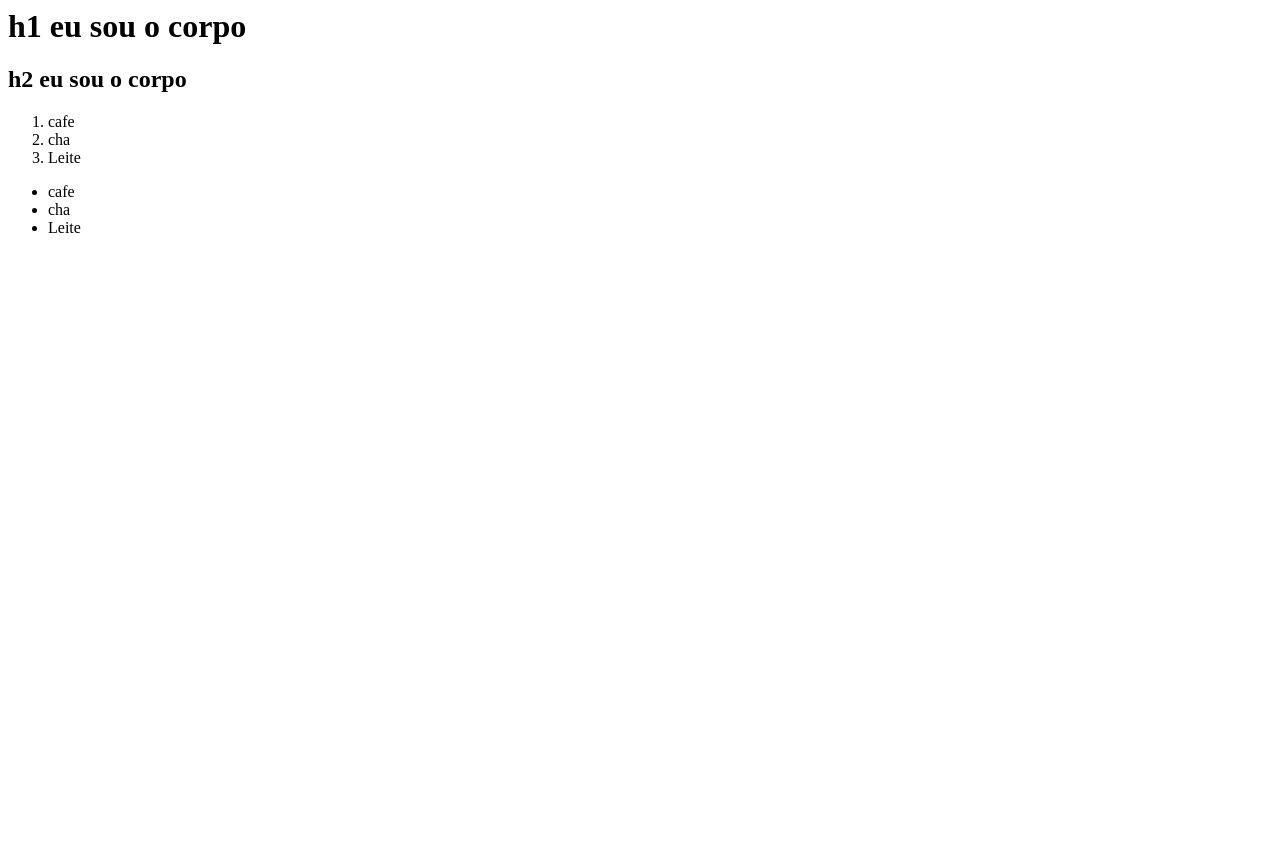
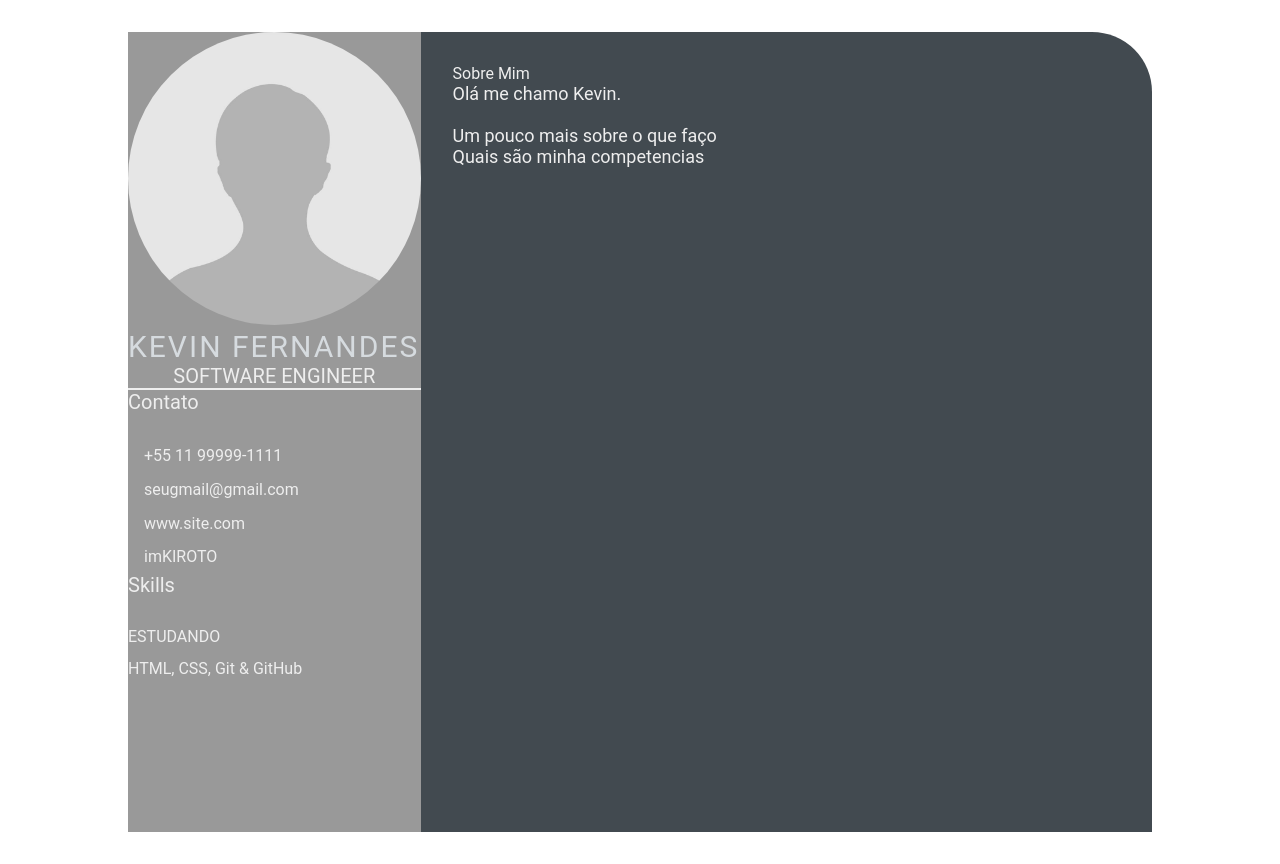
Before and after one commit to imKIROTO/ashketchum.github.io, a plain HTML site: page index.html in a window 1280 px wide. Before the commit the page ends 800 px from the top, so only its background shows below. Drawn offline with Linux system fonts and the light colour scheme.

Commit message:
feature: add day-02 & style.css

```diff
--- a/index.html
+++ b/index.html
@@ -1,21 +1,58 @@
-<html>
-    <head>
-        <title>
-            olá, eu sou a cabeça
-        </title>
-    </head>
-    <body>
-        <h1>h1 eu sou o corpo</h1>
-        <h2>h2 eu sou o corpo</h2>
-    </body>
-    <ol>
-        <li>cafe</li>
-        <li>cha</li>
-        <li>Leite</li>
-    </ol>
-    <ul>
-        <li>cafe</li>
-        <li>cha</li>
-        <li>Leite</li>
-    </ul>
+<!DOCTYPE html>
+<html lang="en">
+<head>
+    <meta charset="UTF-8">
+    <meta http-equiv="X-UA-Compatible" content="IE=edge">
+    <meta name="viewport" content="width=device-width, initial-scale=1.0">
+
+    <title>Kevin Fernandes</title>
+
+    <link rel="stylesheet" href="style.css">
+</head>
+<body>
+    <main class="resume-contents">
+        <section class="left-section">
+            <div class="left-section-content">
+                <div class="profile">
+                    <img class="profile-image" src="img/image-profile.jpg" alt="Profile image">
+                    <p class="name">Kevin Fernandes</p>
+                    <p class="profession">Software Engineer</p>
+                </div>
+                <div class="contact-info">
+                    <p class="left-title">Contato</p>
+                    <ul>
+                        <li><i class="fa fa-phone"></i>+55 11 99999-1111
+                        </li>
+                        <li><i class="fa fa-envelope"></i>seugmail@gmail.com
+                        </li>
+                        <li><i class="fa fa-globe"></i>www.site.com
+                        </li>
+                        <li><i class="fa fa-github"></i>imKIROTO
+                        </li>
+                    </ul>
+                </div>
+                <div class="skills">
+                    <p class="left-title">Skills</p>
+                    <ul>
+                        <li><p>ESTUDANDO</p></li>
+                        <li><p>HTML, CSS, Git & GitHub</p></li>
+                    </ul>
+                </div>
+            </div>
+        </section>
+
+        <section class="right-section">
+            <div class="right-section-contents">
+                <section class="about gap">
+                    <div class="right-title">Sobre Mim</div>
+                    <p class="about-me-contents">
+                        Olá me chamo Kevin.<br>
+                        <br> Um pouco mais sobre o que faço
+                        <br> Quais são minha competencias
+                    </p>
+                </section>
+            </div>
+        </section>
+    </main>
+</body>
 </html>
--- /dev/null
+++ b/style.css
@@ -0,0 +1,103 @@
+* {
+    margin: 0;
+    padding: 0;
+    box-sizing: border-box;
+    list-style: none;
+    font-family: 'Roboto', sans-serif;
+}
+
+.resume-contents {
+    min-height: 100vh;
+    width: 80%;
+    margin: 2rem auto;
+    display: grid;
+    grid-template-columns: repeat(7, 1fr);
+}
+
+.left-section {
+    grid-column: span 2;
+    height: 100%;
+    background-color: #999999;
+}
+
+.right-section {
+    grid-column: span 5;
+    height: 100%;
+    background-color: #424a50;
+    border-radius: 0px 60px 0px 0px;
+}
+
+.left-section-contents{
+    padding: 2rem 2rem;
+}
+
+.profile {
+    width: 100%;
+    border-bottom: 2px solid #eeeeee;
+}
+
+.profile .profile-image {
+    width: 100%;
+    border-radius: 100%;
+}
+
+.name {
+    color: #D6DBDF;
+    font-size: 30px;
+    letter-spacing: 2px;
+    text-transform: uppercase;
+}
+
+.profession {
+    color: #eeeeee;
+    font-size: 20px;
+    text-transform: uppercase;
+    text-align: center;
+}
+
+/* .contact-info { border-bottom: 2px solid #1B2631; } */
+.left-title {
+    color: #eeeeee;
+    font-size: 20px;
+}
+
+.contact-info ul {
+    padding-top: 1.5rem;
+}
+
+.contact-info ul li,
+.references ul li {
+    padding: .4rem 0;
+    color: #eeeeee;
+}
+
+.contact-info ul li i,
+.references ul li i {
+    padding-right: 1rem;
+    font-size: 18px;
+    color: #eeeeee;
+}
+
+.skills ul {
+    padding-top: 1.5rem;
+}
+.skills ul li p {
+    padding: .4rem 0;
+    color: #eeeeee;
+}
+
+.right-section-contents {
+    padding: 2rem 2rem;
+}
+
+.right-title {
+    color: #eeeeee;
+}
+
+.gap {
+    padding-bottom: 2rem;
+}
+.about-me-contents {
+    font-size: 18px;
+    color: #eeeeee;
+}
```
Also changed, not shown: img/image-profile.jpg (added).
